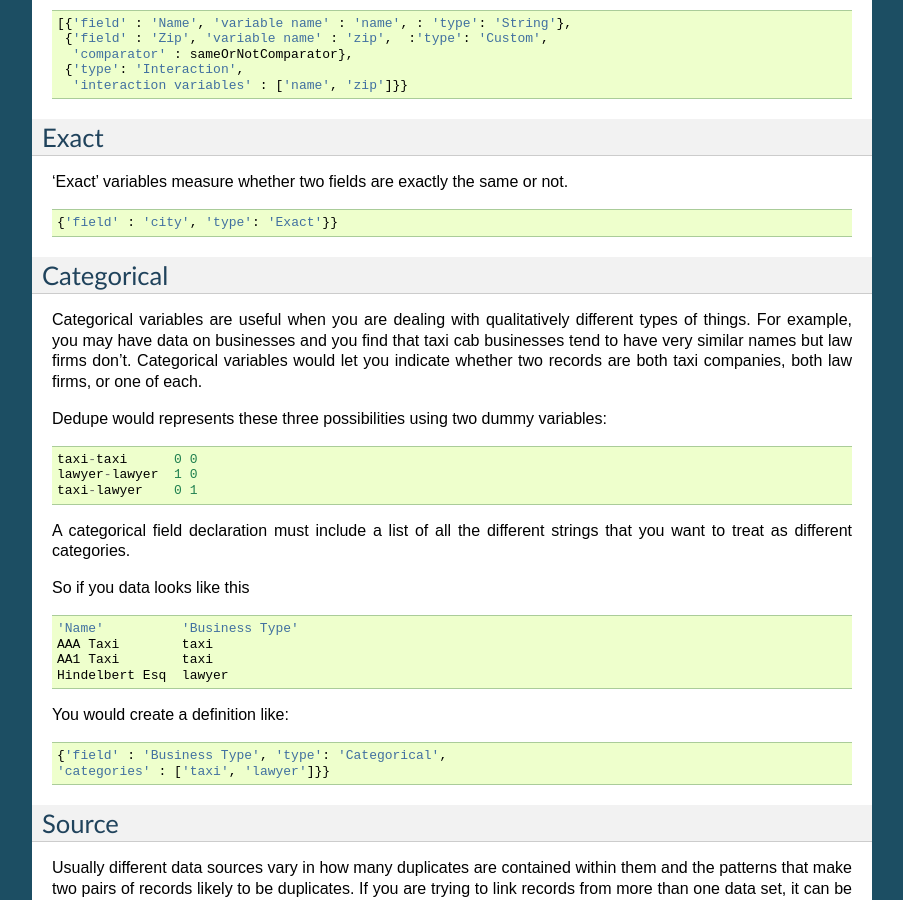
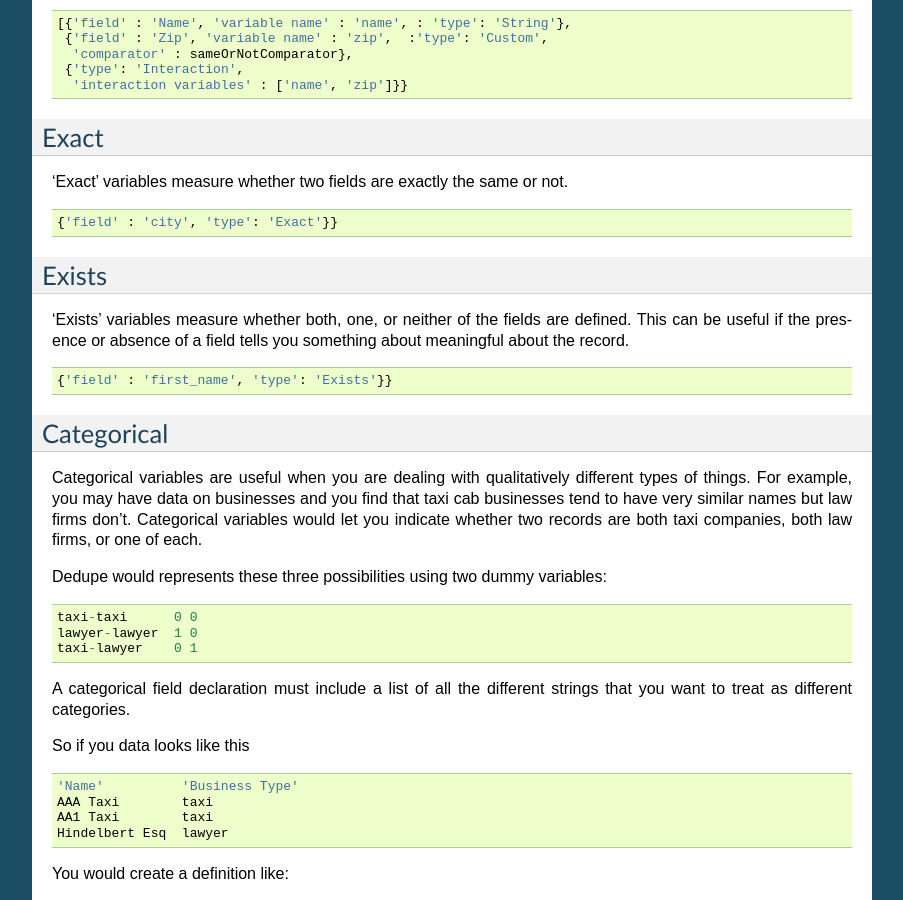
Before and after one commit to dedupeio/dedupe, a Sphinx documentation site: the page built from docs/Variable-definition.rst, in a window 1280 px wide and 900 px high, scrolled down 2134 px. Shown: the whole window, without its empty margins (198-1101 px from the left). Built offline with Sphinx 7.4.7, drawn with Linux system fonts in a browser that asks for light colours.

Commit message:
Added documentation for Exists Type, closes #220

```diff
--- a/docs/Variable-definition.rst
+++ b/docs/Variable-definition.rst
@@ -170,6 +170,18 @@ Exact
     {'field' : 'city', 'type': 'Exact'}}
 
 
+Exists
+^^^^^^
+
+'Exists' variables measure whether both, one, or neither of the fields
+are defined. This can be useful if the presence or absence of a field tells
+you something about meaningful about the record.
+
+.. code:: python
+
+    {'field' : 'first_name', 'type': 'Exists'}}
+
+
 
 Categorical
 ^^^^^^^^^^^
```
